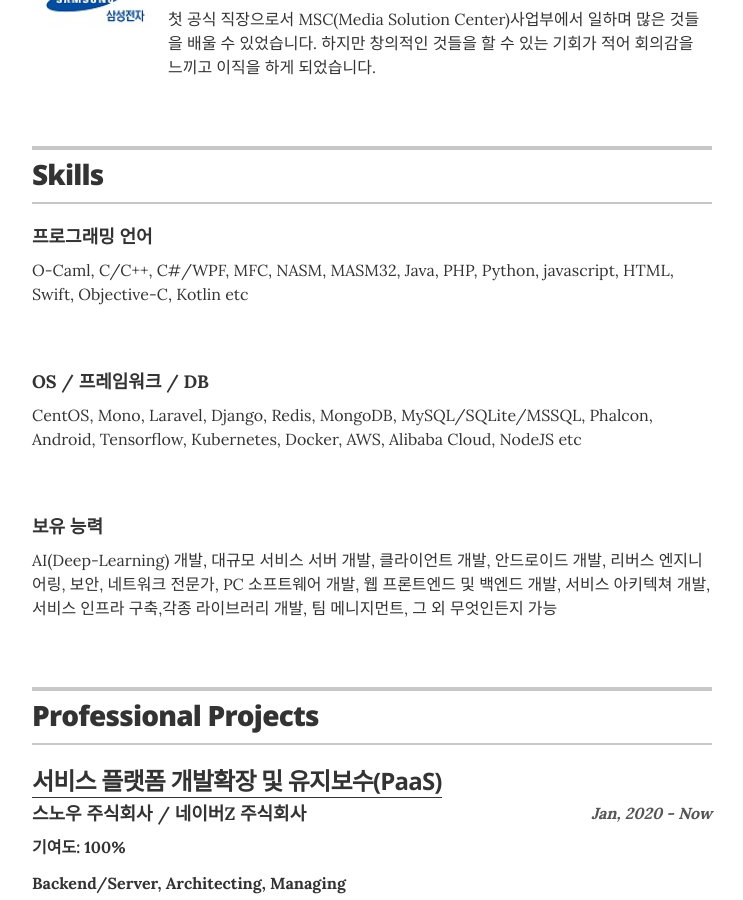
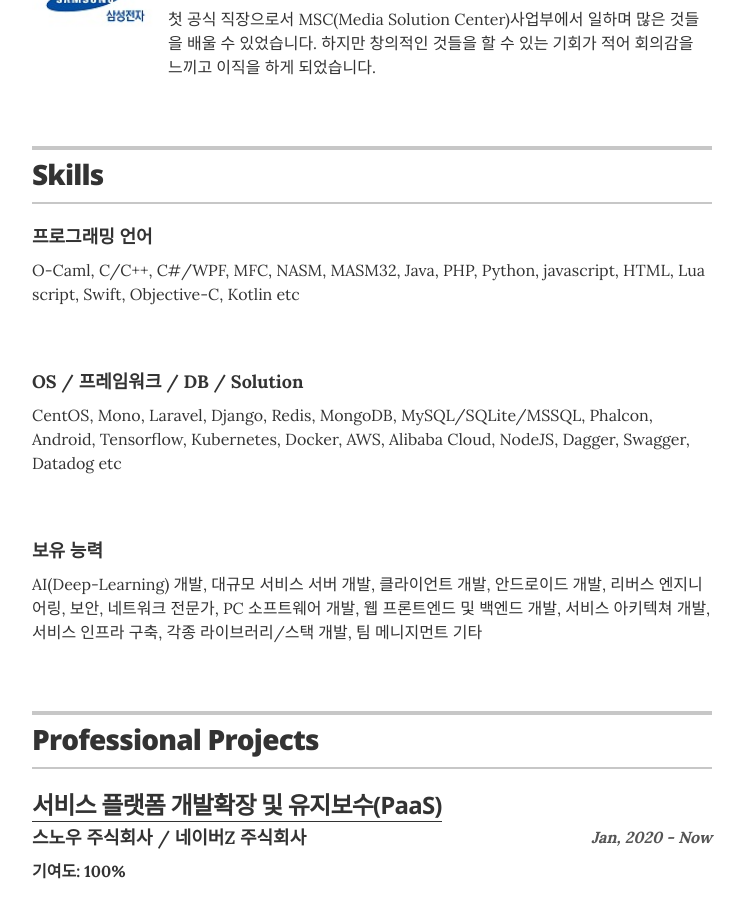
Before and after one commit to und3rs/resume_kr, a Jekyll site: the page built from index.html, in a window 1280 px wide and 900 px high, scrolled down 1826 px. Shown: the whole window, without its empty margins (268-1011 px from the left). Built offline with Jekyll 4.4.1, drawn with Linux system fonts in a browser that asks for light colours.

Commit message:
Update skills.yml

```diff
--- a/_data/skills.yml
+++ b/_data/skills.yml
@@ -2,10 +2,10 @@
 # Digital content development and creation
 
 - skill: 프로그래밍 언어
-  description: O-Caml, C/C++, C#/WPF, MFC, NASM, MASM32, Java, PHP, Python, javascript, HTML, Swift, Objective-C, Kotlin  etc
+  description: O-Caml, C/C++, C#/WPF, MFC, NASM, MASM32, Java, PHP, Python, javascript, HTML, Lua script, Swift, Objective-C, Kotlin  etc
 
-- skill: OS / 프레임워크 / DB
-  description: CentOS, Mono, Laravel, Django, Redis, MongoDB, MySQL/SQLite/MSSQL, Phalcon, Android, Tensorflow, Kubernetes, Docker, AWS, Alibaba Cloud, NodeJS etc
+- skill: OS / 프레임워크 / DB / Solution
+  description: CentOS, Mono, Laravel, Django, Redis, MongoDB, MySQL/SQLite/MSSQL, Phalcon, Android, Tensorflow, Kubernetes, Docker, AWS, Alibaba Cloud, NodeJS, Dagger, Swagger, Datadog etc
 
 - skill: 보유 능력
-  description: AI(Deep-Learning) 개발, 대규모 서비스 서버 개발, 클라이언트 개발, 안드로이드 개발, 리버스 엔지니어링, 보안, 네트워크 전문가, PC 소프트웨어 개발, 웹 프론트엔드 및 백엔드 개발, 서비스 아키텍쳐 개발, 서비스 인프라 구축,각종 라이브러리 개발, 팀 메니지먼트, 그 외 무엇인든지 가능
+  description: AI(Deep-Learning) 개발, 대규모 서비스 서버 개발, 클라이언트 개발, 안드로이드 개발, 리버스 엔지니어링, 보안, 네트워크 전문가, PC 소프트웨어 개발, 웹 프론트엔드 및 백엔드 개발, 서비스 아키텍쳐 개발, 서비스 인프라 구축, 각종 라이브러리/스택 개발, 팀 메니지먼트 기타
```
